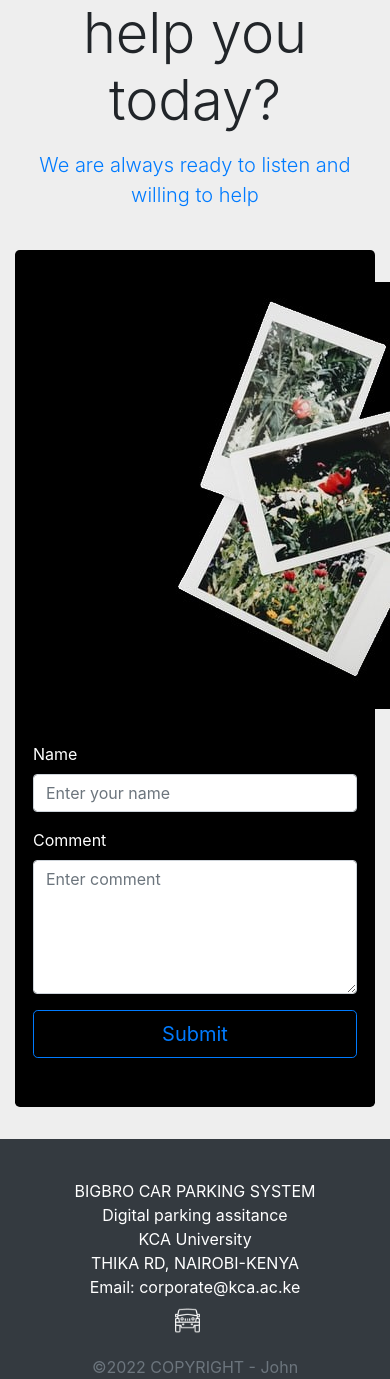
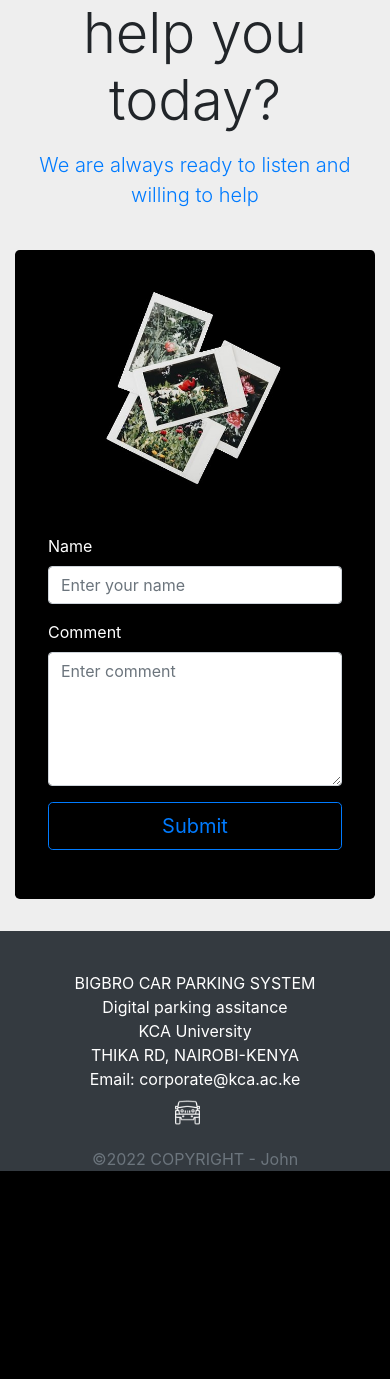
Before and after one commit to wxllxngton/Parking-Space-Flask, a Flask app: page / in a window 390 px wide; the page is wider, and only the part inside the window is pictured. Shown: the part 3591-4970 px from the top of that part. After the commit the page ends 4762 px from the top of that part, so only its background shows below. Run offline with Flask 2, Linux system fonts and the light colour scheme; some libraries are stand-ins or nearby versions.

Commit message:
Update index.html
Fixes responsiveness of index.html

```diff
--- a/templates/index.html
+++ b/templates/index.html
@@ -296,15 +296,12 @@
 
   <div class="jumbotron">
     <div class="row">
-        <div class="card mb-3 col-md-8 border-0">
-            <div class="row no-gutters">
-              <div class="col-md-4">
-                          <img src="{{ url_for('static', filename='img/contacts.jpg' ) }}" alt="logo">
+        <div class="card mb-3 col-lg-6 border-0">
+          <img src="{{ url_for('static', filename='img/contacts.jpg' ) }}" alt="logo">
 
-              </div>
-            </div>
         </div>
-        <form class="card  text-white p-3 col-md-4" method="post">
+        <div class="col-lg-6">
+         <form class="card  text-white p-3" method="post">
             <div class="form-group">
                 <label class="float-left" for="name">Name</label>
                 <input id="name" class="form-control"  type="text" placeholder="Enter your name" name="name">
@@ -315,6 +312,8 @@
             </div>
             <button type="submit" class="btn btn-lg btn-outline-primary">Submit</button>
         </form>
+      </div>
+
     </div>
   </div>
 
```
